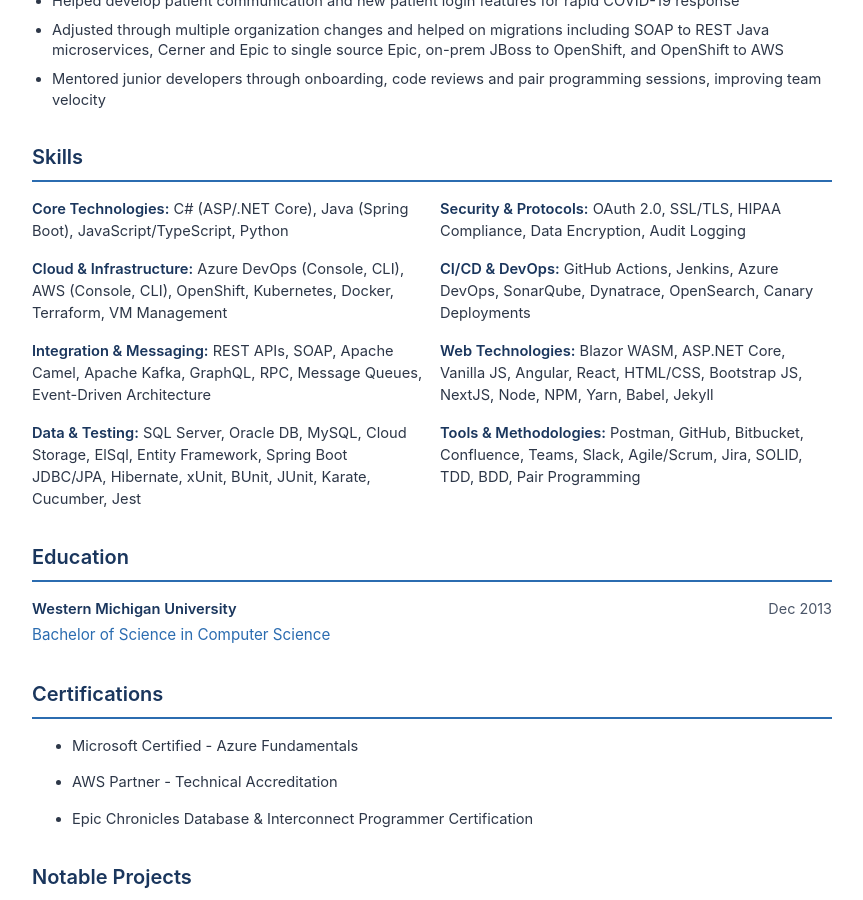
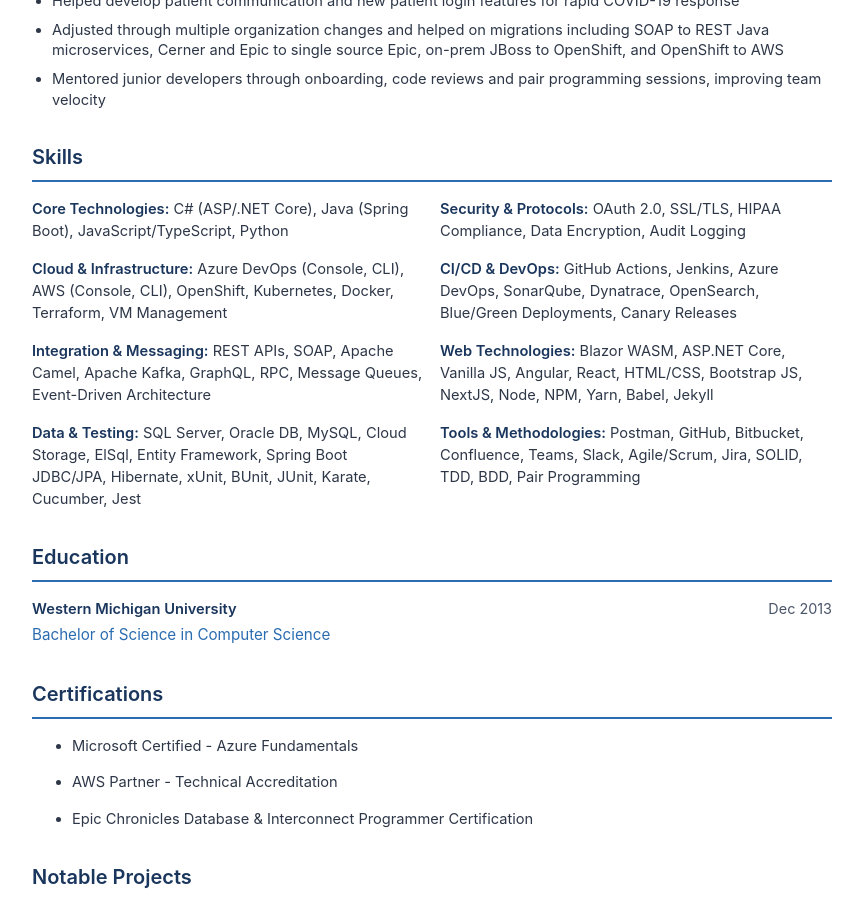
Before and after one commit to jwill824/resume, a Jekyll site: the page built from index.html, in a window 1280 px wide and 900 px high, scrolled down 1648 px. Shown: the whole window, without its empty margins (208-1071 px from the left). Built offline with Jekyll 4.4.1, drawn with Linux system fonts in a browser that asks for light colours.

Commit message:
fix: updating pipelines

```diff
--- a/_data/resume.yml
+++ b/_data/resume.yml
@@ -22,7 +22,7 @@
     items: Azure DevOps (Console, CLI), AWS (Console, CLI), OpenShift, Kubernetes, Docker, Terraform, VM Management
 
   - category: CI/CD & DevOps
-    items: GitHub Actions, Jenkins, Azure DevOps, SonarQube, Dynatrace, OpenSearch, Canary Deployments
+    items: GitHub Actions, Jenkins, Azure DevOps, SonarQube, Dynatrace, OpenSearch, Blue/Green Deployments, Canary Releases
 
   - category: Integration & Messaging
     items: REST APIs, SOAP, Apache Camel, Apache Kafka, GraphQL, RPC, Message Queues, Event-Driven Architecture
```
Also changed, not shown: .github/workflows/lint.yml, .github/workflows/test.yml.
